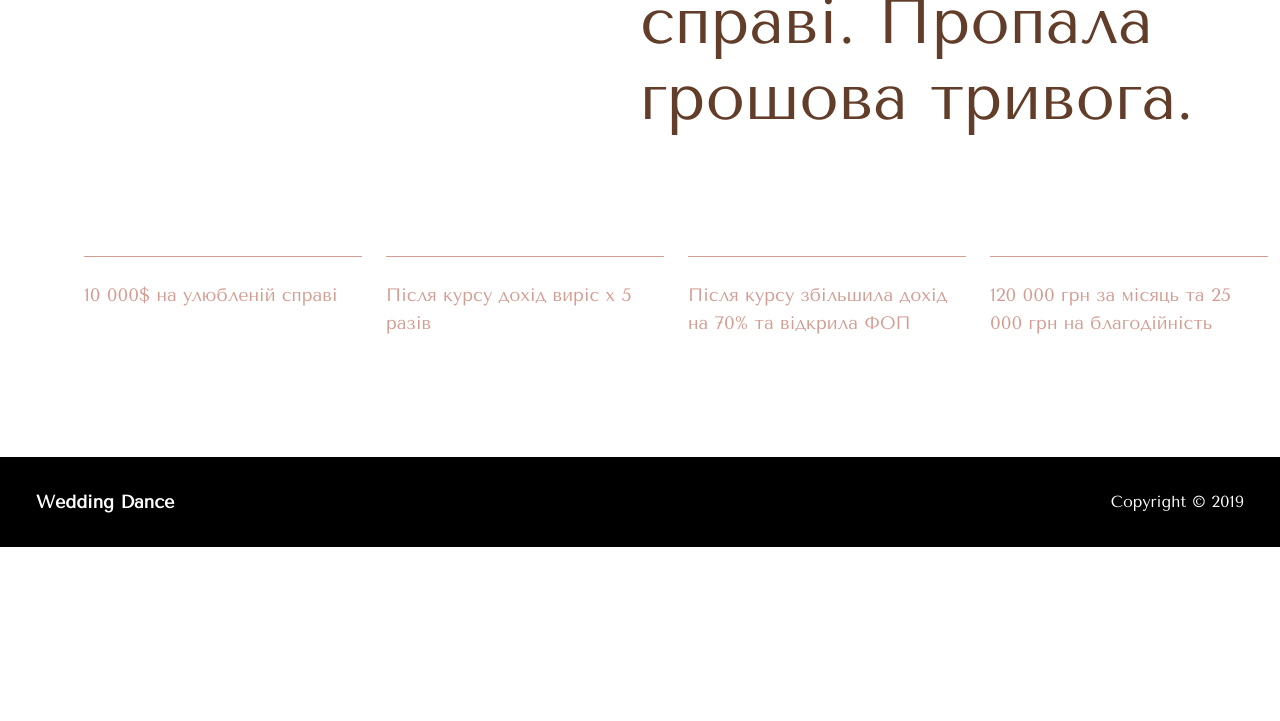
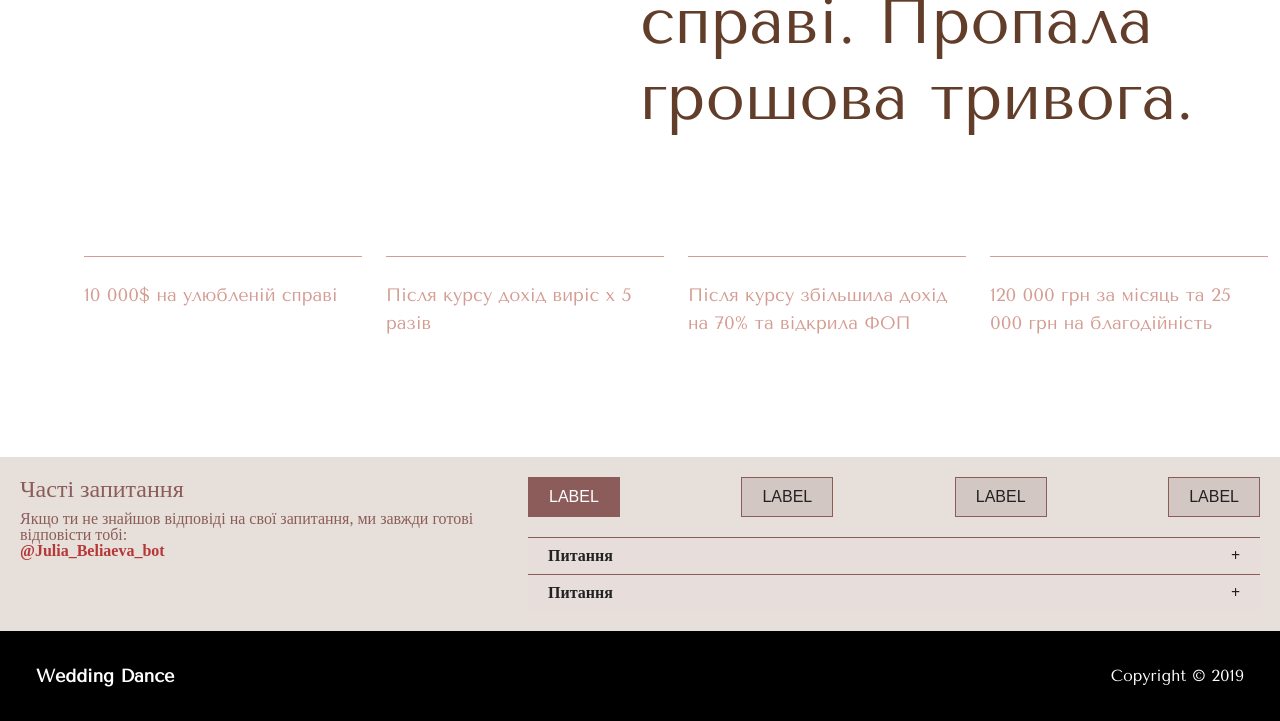
Before and after one commit to YevheniiaDehtiarova/Belyaevi-project, a website: page index.html in a window 1280 px wide. Shown: the part 5919-6640 px from the top of the page. Before the commit the page ends 6466 px from the top, so only its background shows below. Drawn offline with nearby package versions, Linux system fonts and the light colour scheme.

Commit message:
create faq session

```diff
--- a/index.html
+++ b/index.html
@@ -244,6 +244,41 @@
                </div>
         </section>
 
+        <section class="faq-section">
+            <div class="faq-section__text">
+                <h2>Часті запитання</h2>
+                <p>Якщо ти не знайшов відповіді на свої запитання, ми завжди готові відповісти тобі:</p>
+                <p class="faq-section__bot">@Julia_Beliaeva_bot</p>
+            </div>
+
+            <div class="faq-section__content">
+                <div class="tabs">
+                    <button class="tab-button active">LABEL</button>
+                    <button class="tab-button">LABEL</button>
+                    <button class="tab-button">LABEL</button>
+                    <button class="tab-button">LABEL</button>
+                </div>
+
+                <div class="accordion">
+                    <div class="accordion-item">
+                        <div class="accordion-title">Питання <span>+</span></div>
+                        <div class="accordion-content">
+                            <p>Відповідь.</p>
+                        </div>
+                    </div>
+                    <!-- Додаткові питання -->
+                    <div class="accordion-item">
+                        <div class="accordion-title">Питання <span>+</span></div>
+                        <div class="accordion-content">
+                            <p>Відповідь.</p>
+                        </div>
+                    </div>
+                    <!-- Більше елементів можна додати тут -->
+                </div>
+            </div>
+        </section>
+
+
     </div>
     <footer class="footer">
         <div class="footer__container">
--- a/src/js/main.js
+++ b/src/js/main.js
@@ -12,6 +12,32 @@
 
 
     };
+
+    // Табуляція
+const tabButtons = document.querySelectorAll('.tab-button');
+tabButtons.forEach(button => {
+    button.addEventListener('click', () => {
+        tabButtons.forEach(btn => btn.classList.remove('active'));
+        button.classList.add('active');
+    });
+});
+
+// Аккордеон
+const accordionItems = document.querySelectorAll('.accordion-item');
+accordionItems.forEach(item => {
+    const title = item.querySelector('.accordion-title');
+    title.addEventListener('click', () => {
+        const content = item.querySelector('.accordion-content');
+        const isOpen = content.style.display === 'block';
+
+        // Закрити всі аккордеони
+        document.querySelectorAll('.accordion-content').forEach(content => content.style.display = 'none');
+
+        // Відкрити/Закрити поточний аккордеон
+        content.style.display = isOpen ? 'none' : 'block';
+    });
+});
+
 })();
 // script src = "https://code.jquery.com/jquery-3.5.1.js"
 // integrity = "sha256-QWo7LDvxbWT2tbbQ97B53yJnYU3WhH/C8ycbRAkjPDc="
--- /dev/null
+++ b/src/styles/common/_faq.scss
@@ -0,0 +1,68 @@
+.faq-section {
+    display: flex;
+    padding: 20px;
+    background-color:$beige-bg;
+}
+
+.faq-section__text {
+    width: 40%;
+    margin-right: 20px;
+    color: #8b5c5a;
+}
+
+.faq-section__text h2 {
+    font-size: 24px;
+    margin-bottom: 10px;
+}
+
+.faq-section__bot {
+    color: #b53737;
+    font-weight: bold;
+}
+
+.faq-section__content {
+    width: 60%;
+}
+
+.tabs {
+    display: flex;
+    justify-content: space-between;
+    margin-bottom: 20px;
+}
+
+.tab-button {
+    background-color: #d2c7c2;
+    border: 1px solid #8b5c5a;
+    padding: 10px 20px;
+    cursor: pointer;
+    transition: background-color 0.3s;
+}
+
+.tab-button.active {
+    background-color: #8b5c5a;
+    color: white;
+}
+
+.accordion-item {
+    border-top: 1px solid #8b5c5a;
+}
+
+.accordion-title {
+    padding: 10px 20px;
+    cursor: pointer;
+    font-weight: bold;
+    display: flex;
+    justify-content: space-between;
+    background-color: #e7dedb;
+    transition: background-color 0.3s;
+}
+
+.accordion-title:hover {
+    background-color: #d2c7c2;
+}
+
+.accordion-content {
+    padding: 10px 20px;
+    display: none;
+    background-color: #f5f0eb;
+}
--- a/src/styles/style.scss
+++ b/src/styles/style.scss
@@ -11,4 +11,5 @@
 @import 'common/news';
 @import 'common/charity';
 @import 'common/result';
+@import 'common/faq';
 @import 'common/_media.scss';
```
Also changed, not shown: style.css.
